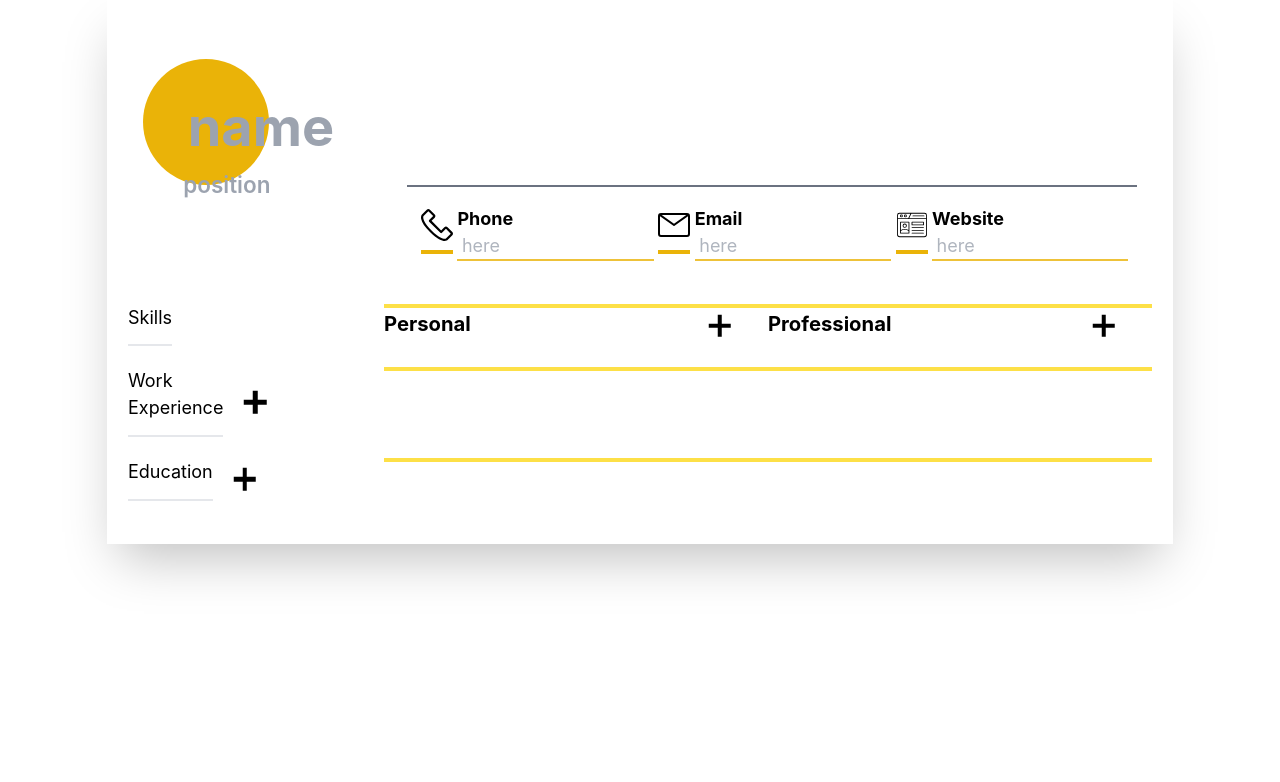
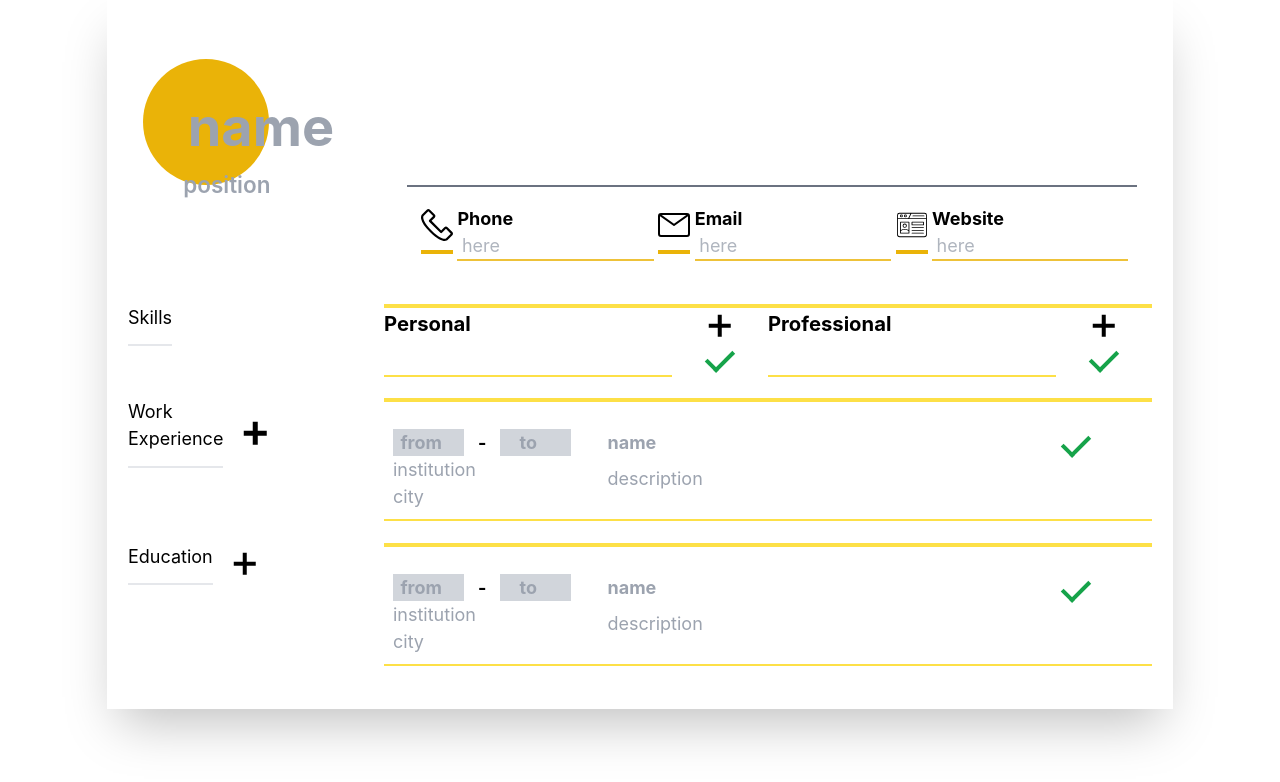
Before and after one commit to Sasmn/cv-project, a React (Create React App) app: page / in a window 1280 px wide. Shown: the top 782 px of the page. Built offline with nearby package versions, Linux system fonts and the light colour scheme.

Commit message:
localstorage for input datas and states

```diff
--- a/src/Components/Contact.js
+++ b/src/Components/Contact.js
@@ -8,6 +8,10 @@ function Contact(props) {
   } else if (props.name === "Email") {
     inputType = "email";
   }
+
+  const propName = props.name.toLowerCase();
+
+  console.log("e");
 
   return (
     <li className="shrink-0 basis-1/2 sm:basis-1/3 flex h-12 mt-2">
@@ -20,6 +24,9 @@ function Contact(props) {
         <h5 className="font-bold ">{props.name}</h5>
         <input
           type={inputType}
+          onChange={props.handleChange}
+          value={props.GeneralInfos[propName]}
+          name={propName}
           placeholder="here"
           autoComplete="off"
           className="bg-transparent opacity-80 w-full pl-1 pr-1 text-base border-b-2 border-yellow-500 min-w-0 focus:bg-transparent focus:outline-none"
--- a/src/Components/DeleteOrEdit.js
+++ b/src/Components/DeleteOrEdit.js
@@ -16,9 +16,9 @@ const DeleteOrEdit = (props) => {
       >
         <g
           className="group-hover:fill-yellow-300 group-hover:scale-110 origin-center duration-100"
-          clip-path="url(#a)"
-          fill-rule="evenodd"
-          clip-rule="evenodd"
+          clipPath="url(#a)"
+          fillRule="evenodd"
+          clipRule="evenodd"
           fill="#000"
         >
           <path d="M21.707 7.293a1 1 0 0 1 0 1.414l-13 13A1 1 0 0 1 8 22H4a1 1 0 0 1-1-1v-4a1 1 0 0 1 .293-.707l13-13a1 1 0 1 1 1.414 1.414L5 17.414V20h2.586L20.293 7.293a1 1 0 0 1 1.414 0z" />
@@ -39,15 +39,15 @@ const DeleteOrEdit = (props) => {
       >
         <path
           className="group-hover:fill-red-600 group-hover:scale-110 origin-center duration-100"
-          fill-rule="evenodd"
-          clip-rule="evenodd"
+          fillRule="evenodd"
+          clipRule="evenodd"
           d="M6 7a1 1 0 0 1 1 1v11a1 1 0 0 0 1 1h8a1 1 0 0 0 1-1V8a1 1 0 1 1 2 0v11a3 3 0 0 1-3 3H8a3 3 0 0 1-3-3V8a1 1 0 0 1 1-1z"
           fill="#000"
         />
         <path
           className="group-hover:fill-red-600 group-hover:scale-110 origin-center duration-100"
-          fill-rule="evenodd"
-          clip-rule="evenodd"
+          fillRule="evenodd"
+          clipRule="evenodd"
           d="M10 8a1 1 0 0 1 1 1v8a1 1 0 1 1-2 0V9a1 1 0 0 1 1-1zM14 8a1 1 0 0 1 1 1v8a1 1 0 1 1-2 0V9a1 1 0 0 1 1-1zM4 5a1 1 0 0 1 1-1h14a1 1 0 1 1 0 2H5a1 1 0 0 1-1-1zM8 3a1 1 0 0 1 1-1h6a1 1 0 1 1 0 2H9a1 1 0 0 1-1-1z"
           fill="#000"
         />
--- a/src/Components/Experience.js
+++ b/src/Components/Experience.js
@@ -1,22 +1,67 @@
-import React, { useState } from "react";
+import React, { useState, useEffect } from "react";
 import AddButton from "./AddButton";
 import OneExp from "./OneExp";
 
 const Experience = (props) => {
-  const [ExperienceKey, SetExperienceKey] = useState([]);
+  const localStorageName = props.name.replace(" ", "") + "Data";
+  const [Experiences, SetExperiences] = useState(
+    () =>
+      JSON.parse(localStorage.getItem(localStorageName)) || [
+        {
+          key: 0,
+          from: "",
+          to: "",
+          institution: "",
+          city: "",
+          name: "",
+          description: "",
+        },
+      ]
+  );
 
   function addExpKey() {
-    SetExperienceKey((prevKeys) => [
+    SetExperiences((prevKeys) => [
       ...prevKeys,
-      isNaN(prevKeys[prevKeys.length - 1])
-        ? 0
-        : prevKeys[prevKeys.length - 1] + 1,
+      {
+        key: prevKeys[prevKeys.length - 1].key + 1,
+        from: "",
+        to: "",
+        institution: "",
+        city: "",
+        name: "",
+        description: "",
+      },
     ]);
   }
 
-  const Experiences = ExperienceKey.map((exp) => {
-    return <OneExp key={exp} />;
+  function handleChange(e) {
+    let updatedData = Experiences.map((exp) => {
+      console.log(exp.key, e.target.dataset.key);
+      if (exp.key.toString() === e.target.dataset.key) {
+        return {
+          ...exp,
+          [e.target.name]: e.target.value,
+        };
+      }
+      return exp;
+    });
+    SetExperiences(updatedData);
+  }
+
+  const expElements = Experiences.map((exp) => {
+    return (
+      <OneExp
+        key={exp.key}
+        data_key={exp.key}
+        exp={exp}
+        handleChange={handleChange}
+      />
+    );
   });
+
+  useEffect(() => {
+    localStorage.setItem(localStorageName, JSON.stringify(Experiences));
+  }, [Experiences, localStorageName]);
 
   return (
     <div className="flex m-[2%] w-[96%] h-min">
@@ -25,7 +70,7 @@ const Experience = (props) => {
         <AddButton handleClick={addExpKey} />
       </div>
       <div className="basis-3/4 grow-0 flex flex-wrap gap-3 h-min border-t-4 border-yellow-300 pt-4">
-        {Experiences}
+        {expElements}
       </div>
     </div>
   );
--- a/src/Components/GeneralInfo.js
+++ b/src/Components/GeneralInfo.js
@@ -1,17 +1,39 @@
-//rfc
-import React from "react";
+import React, { useState, useEffect } from "react";
 import emailIcon from "../icons/reshot-icon-email-P9WA8LS724.svg";
 import websiteIcon from "../icons/reshot-icon-personal-website-SHMULA9ZYF.svg";
 import phoneIcon from "../icons/reshot-icon-phone-YUPNL5R2TW.svg";
 import Contact from "./Contact";
 
 function GeneralInfo() {
-  //useState
+  const [GeneralInfos, setGeneralInfos] = useState(
+    () =>
+      JSON.parse(localStorage.getItem("GeneralInfo")) || {
+        name: "",
+        position: "",
+        phone: "",
+        email: "",
+        website: "",
+      }
+  );
+
+  function handleChange(e) {
+    setGeneralInfos((prevData) => {
+      return { ...prevData, [e.target.name]: e.target.value };
+    });
+  }
+
+  useEffect(() => {
+    localStorage.setItem("GeneralInfo", JSON.stringify(GeneralInfos));
+  }, [GeneralInfos]);
+
   return (
     <div className="flex flex-wrap box-border max-w-full m-8 relative">
       <div className="w-28 h-28 bg-yellow-500 absolute -z-10 rounded-full"></div>
       <div className="flex-1 basis-full mt-8 ml-8">
         <input
+          onChange={handleChange}
+          value={GeneralInfos.name}
+          name="name"
           type="text"
           placeholder="name"
           autoComplete="off"
@@ -19,14 +41,32 @@ function GeneralInfo() {
         />
       </div>
       <input
+        onChange={handleChange}
+        value={GeneralInfos.position}
+        name="position"
         type="text"
         placeholder="position"
         className="ml-8 m-r-4 mt-2 font-semibold text-xl w-[23%] h-8 bg-transparent pl-1 pr-1 rounded-xl focus:outline-none"
       ></input>
       <ul className="flex flex-1 flex-wrap basis-full md:basis-0 justify-around items-center p-2 border-t-2 border-gray-500 mt-6">
-        <Contact name="Phone" imageSrc={phoneIcon} />
-        <Contact name="Email" imageSrc={emailIcon} />
-        <Contact name="Website" imageSrc={websiteIcon} />
+        <Contact
+          name="Phone"
+          imageSrc={phoneIcon}
+          GeneralInfos={GeneralInfos}
+          handleChange={handleChange}
+        />
+        <Contact
+          name="Email"
+          imageSrc={emailIcon}
+          GeneralInfos={GeneralInfos}
+          handleChange={handleChange}
+        />
+        <Contact
+          name="Website"
+          imageSrc={websiteIcon}
+          GeneralInfos={GeneralInfos}
+          handleChange={handleChange}
+        />
       </ul>
     </div>
   );
--- a/src/Components/ListItem.js
+++ b/src/Components/ListItem.js
@@ -2,7 +2,7 @@ import React, { useState } from "react";
 import TickButton from "./TickButton";
 import DeleteOrEdit from "./DeleteOrEdit";
 
-const ListItem = () => {
+const ListItem = (props) => {
   const [LineCompleted, setLineCompleted] = useState(false);
 
   function handleClick() {
@@ -13,12 +13,10 @@ const ListItem = () => {
 
   function showEdit() {
     setVisible(true);
-    console.log("e");
   }
 
   function hideEdit() {
     setVisible(false);
-    console.log("e");
   }
 
   return (
@@ -28,6 +26,9 @@ const ListItem = () => {
       className={`basis-full flex animate-drop origin-center relative`}
     >
       <input
+        onChange={props.handleChange}
+        name={props.skill.key}
+        value={props.skill.value}
         type="text"
         disabled={LineCompleted}
         className={`basis-3/4 grow-0 shrink max-w-3/4 px-2 py-0.5 bg-transparent min-w-0 w-0 ${
--- a/src/Components/OneExp.js
+++ b/src/Components/OneExp.js
@@ -2,7 +2,7 @@ import React, { useState } from "react";
 import DeleteOrEdit from "./DeleteOrEdit";
 import TickButton from "./TickButton";
 
-const OneExp = () => {
+const OneExp = (props) => {
   function auto_height(e) {
     e.target.style.height = "1px";
     e.target.style.height = e.target.scrollHeight + "px";
@@ -32,6 +32,10 @@ const OneExp = () => {
       <div className="basis-2/6 md:basis-1/4 h-min flex flex-wrap">
         <div className="basis-full flex font-bold">
           <input
+            onChange={props.handleChange}
+            name="from"
+            value={props.exp.from}
+            data-key={props.data_key}
             type="number"
             placeholder="from"
             disabled={ExpCompleted}
@@ -41,6 +45,10 @@ const OneExp = () => {
           />
           <span className="basis-1/5 h-min text-center"> - </span>
           <input
+            onChange={props.handleChange}
+            name="to"
+            value={props.exp.to}
+            data-key={props.data_key}
             type="number"
             placeholder="to"
             disabled={ExpCompleted}
@@ -50,12 +58,20 @@ const OneExp = () => {
           />
         </div>
         <input
+          onChange={props.handleChange}
+          name="institution"
+          value={props.exp.institution}
+          data-key={props.data_key}
           type="text"
           placeholder="institution"
           disabled={ExpCompleted}
           className="basis-full min-w-0 w-0"
         />
         <input
+          onChange={props.handleChange}
+          name="city"
+          value={props.exp.city}
+          data-key={props.data_key}
           type="text"
           placeholder="city"
           disabled={ExpCompleted}
@@ -64,6 +80,10 @@ const OneExp = () => {
       </div>
       <div className="basis-4/6 md:basis-3/4 h-min flex flex-wrap">
         <input
+          onChange={props.handleChange}
+          name="name"
+          value={props.exp.name}
+          data-key={props.data_key}
           type="text"
           placeholder="name"
           disabled={ExpCompleted}
@@ -72,6 +92,8 @@ const OneExp = () => {
         <TickButton handleClick={handleTickClick} completed={ExpCompleted} />
         <textarea
           rows={1}
+          // onChange={props.handleChange}
+          // name="description"
           placeholder="description"
           disabled={ExpCompleted}
           className="basis-full h-min mt-2 resize-none min-w-0 w-0"
--- a/src/Components/SkillGroups.js
+++ b/src/Components/SkillGroups.js
@@ -1,20 +1,49 @@
-import React, { useState } from "react";
+import React, { useState, useEffect } from "react";
 import AddButton from "./AddButton";
 import ListItem from "./ListItem";
 
 const SkillGroups = (props) => {
-  const [SkillKeys, setSkillKeys] = useState([]);
+  const localStorageName = props.name + "Skills";
+  const [Skills, setSkills] = useState(
+    () =>
+      JSON.parse(localStorage.getItem(localStorageName)) || [
+        {
+          key: 0,
+          value: "",
+        },
+      ]
+  );
 
   function addSkillKey() {
-    setSkillKeys((prevKeys) => [
+    setSkills((prevKeys) => [
       ...prevKeys,
-      isNaN(prevKeys[prevKeys.length - 1])
-        ? 0
-        : prevKeys[prevKeys.length - 1] + 1,
+      {
+        key: prevKeys[prevKeys.length - 1].key + 1,
+        value: "",
+      },
     ]);
   }
 
-  const skillItems = SkillKeys.map((numb) => <ListItem key={numb} />);
+  function handleChange(e) {
+    let updatedData = Skills.map((skill) => {
+      if (skill.key.toString() === e.target.name) {
+        return {
+          ...skill,
+          value: e.target.value,
+        };
+      }
+      return skill;
+    });
+    setSkills(updatedData);
+  }
+
+  const skillItems = Skills.map((skill) => (
+    <ListItem key={skill.key} skill={skill} handleChange={handleChange} />
+  ));
+
+  useEffect(() => {
+    localStorage.setItem(localStorageName, JSON.stringify(Skills));
+  }, [Skills, localStorageName]);
 
   return (
     <div className="basis-1/2 grow-0 flex flex-wrap items-start h-min">
```
